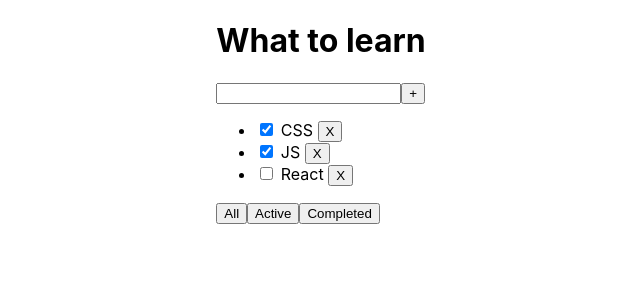
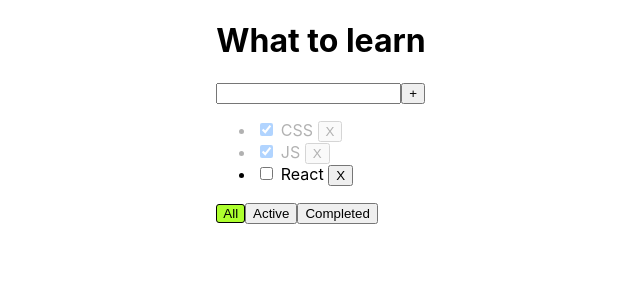
Before and after one commit to pdxserg/todolist_new, a React (Create React App) app: page / in a window 1280 px wide. Shown: the top 300 px of the page, without its empty margins (319-959 px from the left). Built offline with nearby package versions, Linux system fonts and the light colour scheme.

Commit message:
Styles for completed tasks

```diff
--- a/src/App.css
+++ b/src/App.css
@@ -15,7 +15,14 @@
 
 
 
-
+.active-filter{
+    background-color: greenyellow;
+    border:  1.5px solid;
+    border-radius: 3px;
+}
+.is-done{
+    opacity: 0.3;
+}
 
 
 
--- a/src/Button.tsx
+++ b/src/Button.tsx
@@ -2,12 +2,15 @@ import React, {MouseEvent} from "react";
 type ButtonPropsType={
 	title:string
 onClick:(event:MouseEvent<HTMLButtonElement>)=>void
+	className?: string
 }
- export const Button = ({onClick,title}:ButtonPropsType) => {
+ export const Button = ({onClick,title, className}:ButtonPropsType) => {
 	const onClickHandler=(event:MouseEvent<HTMLButtonElement>)=>{
 		onClick(event)
 	 }
 	return (
-		<button onClick={onClickHandler}>{title}</button>
+		<button onClick={onClickHandler}
+				className={className}
+		>{title}</button>
 	)
 }
--- a/src/Todolist.tsx
+++ b/src/Todolist.tsx
@@ -14,7 +14,7 @@ type TodolistPropsType = {
 
 }
 export const Todolist = ({title, tasks, removeTask, addTask, changeStatus}: TodolistPropsType) => {
-	const [error, setError]=useState<string | null>(null)
+	const [error, setError] = useState<string | null>(null)
 	const [newTask, setNewtask] = useState("")
 	const [filter, setFilter] = useState<FilterValue>("ALL")
 	if (filter === "ACTIVE") {
@@ -31,9 +31,11 @@ export const Todolist = ({title, tasks, removeTask, addTask, changeStatus}: Todo
 
 	}
 	const onKeyDownHandler = (e: KeyboardEvent<HTMLInputElement>) => {
+		setError(null)
 		if (e.key === "Enter") {
 			addTaskHandler()
 		}
+
 	}
 	const addTaskHandler = () => {
 		if (newTask.trim() !== "") {
@@ -49,7 +51,7 @@ export const Todolist = ({title, tasks, removeTask, addTask, changeStatus}: Todo
 			<h1>{title}</h1>
 			<div>
 				<input
-					className={error ?"error": ""}
+					className={error ? "error" : ""}
 					type="text"
 					value={newTask}
 					onChange={onchangeHandler}
@@ -66,7 +68,8 @@ export const Todolist = ({title, tasks, removeTask, addTask, changeStatus}: Todo
 						const changeTaskStatusHendler = (e: ChangeEvent<HTMLInputElement>) => {
 							changeStatus(task.id, e.currentTarget.checked)
 						}
-						return <li key={task.id}>
+						return <li key={task.id}
+						className={task.isDone === true ? 'is-done': ""}>
 							<input type="checkbox" checked={task.isDone} onChange={changeTaskStatusHendler}/>
 							<span> {task.title} </span>
 							<Button onClick={() => removeTask(task.id)} title={"X"}/>
@@ -78,9 +81,15 @@ export const Todolist = ({title, tasks, removeTask, addTask, changeStatus}: Todo
 
 			</ul>
 			<div>
-				<Button title={"All"} onClick={() => filterTasks("ALL")}/>
-				<Button title={"Active"} onClick={() => filterTasks("ACTIVE")}/>
-				<Button title={"Completed"} onClick={() => filterTasks("COMPLITED")}/>
+				<Button title={"All"}
+				        onClick={() => filterTasks("ALL")}
+				        className={filter === "ALL" ? 'active-filter' : ""}/>
+				<Button title={"Active"}
+				        onClick={() => filterTasks("ACTIVE")}
+						className={filter === "ACTIVE" ? 'active-filter' : ""}/>
+				<Button title={"Completed"}
+				        onClick={() => filterTasks("COMPLITED")}
+				        className={filter === "COMPLITED" ? 'active-filter' : ""}/>
 			</div>
 
 		</div>
```
